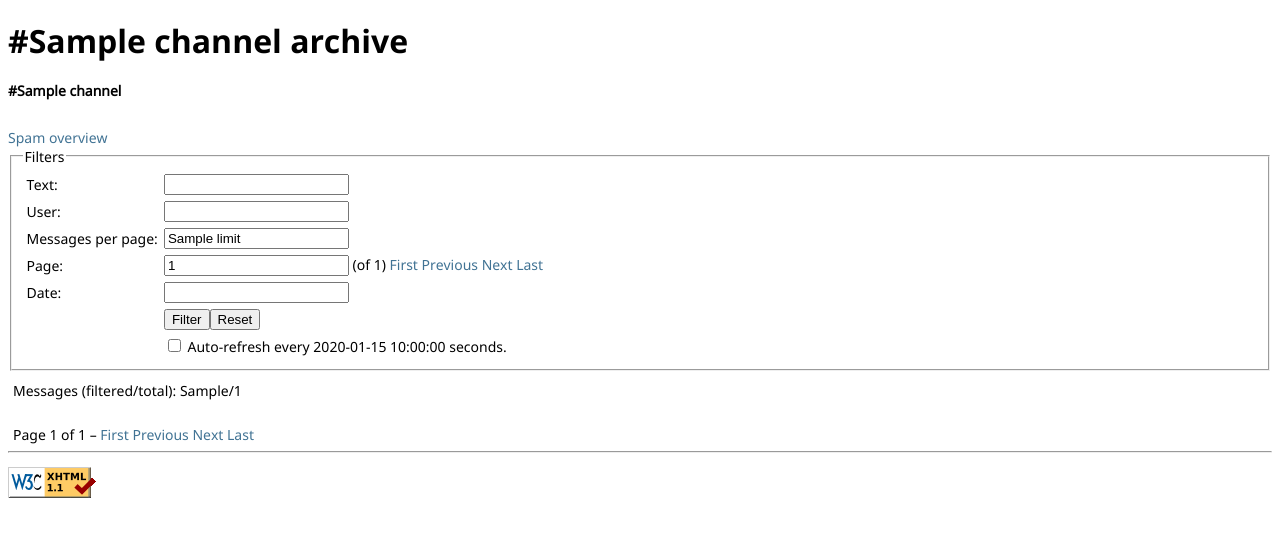
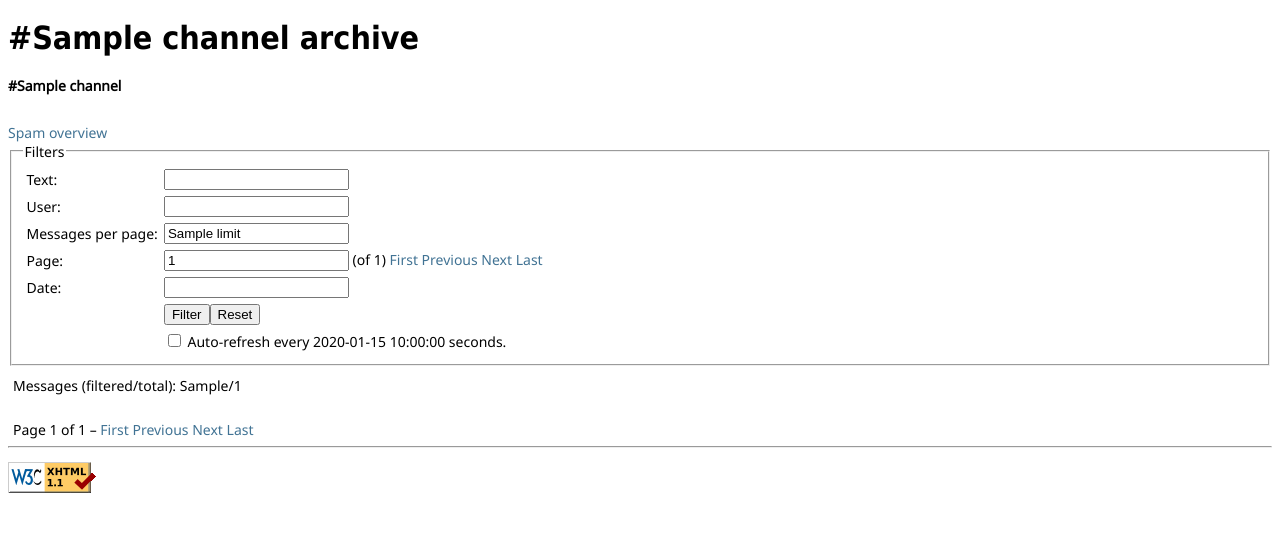
Before and after one commit to paulchen/irclog, a PHP site: template templates/pages/archive.php in a window 1280 px wide. Shown: the top 537 px of the page. Run offline with PHP 8.4, Linux system fonts and the light colour scheme; the template is opened without the code that fills it: most values are stand-ins (such as "Sample title", 1, 10 or a date in 2020); data that the repository does not hold is empty.

Commit message:
updated Google Noto fonts

```diff
--- a/templates/pages/archive.php
+++ b/templates/pages/archive.php
@@ -11,9 +11,9 @@ if(!$ajax):
 	<meta name="viewport" content="width=device-width, initial-scale=1" />
 	<style type="text/css">
 	@font-face { font-family: 'Noto Color Emoji'; src: url('css/NotoColorEmoji.ttf'); }
-	@font-face { font-family: 'Noto Sans UI'; src: url('css/NotoSansUI-Regular.ttf'); }
-	@font-face { font-family: 'Noto Sans UI Bold'; src: url('css/NotoSansUI-Bold.ttf'); }
-	body { font-family: 'Noto Sans UI', 'Noto Color Emoji', Tahoma, Calibri, Verdana, Geneva, sans-serif; font-size: 14px; }
+	@font-face { font-family: 'Noto Sans'; src: url('css/NotoSans-Regular.ttf'); }
+	@font-face { font-family: 'Noto Sans Bold'; src: url('css/NotoSans-Bold.ttf'); }
+	body { font-family: 'Noto Sans', 'Noto Color Emoji', Tahoma, Calibri, Verdana, Geneva, sans-serif; font-size: 14px; }
 	table { border: none; }
 	td.date, td.user { white-space: nowrap; }
 	a { text-decoration: none; color: #417394; }
```
Also changed, not shown: web/css/NotoSans-Bold.ttf, web/css/NotoSans-BoldItalic.ttf, web/css/NotoSans-Italic.ttf, web/css/NotoSans-Regular.ttf, web/css/NotoSansUI-Bold.ttf (deleted), web/css/NotoSansUI-BoldItalic.ttf (deleted), web/css/NotoSansUI-Italic.ttf (deleted), web/css/NotoSansUI-Regular.ttf (deleted).
